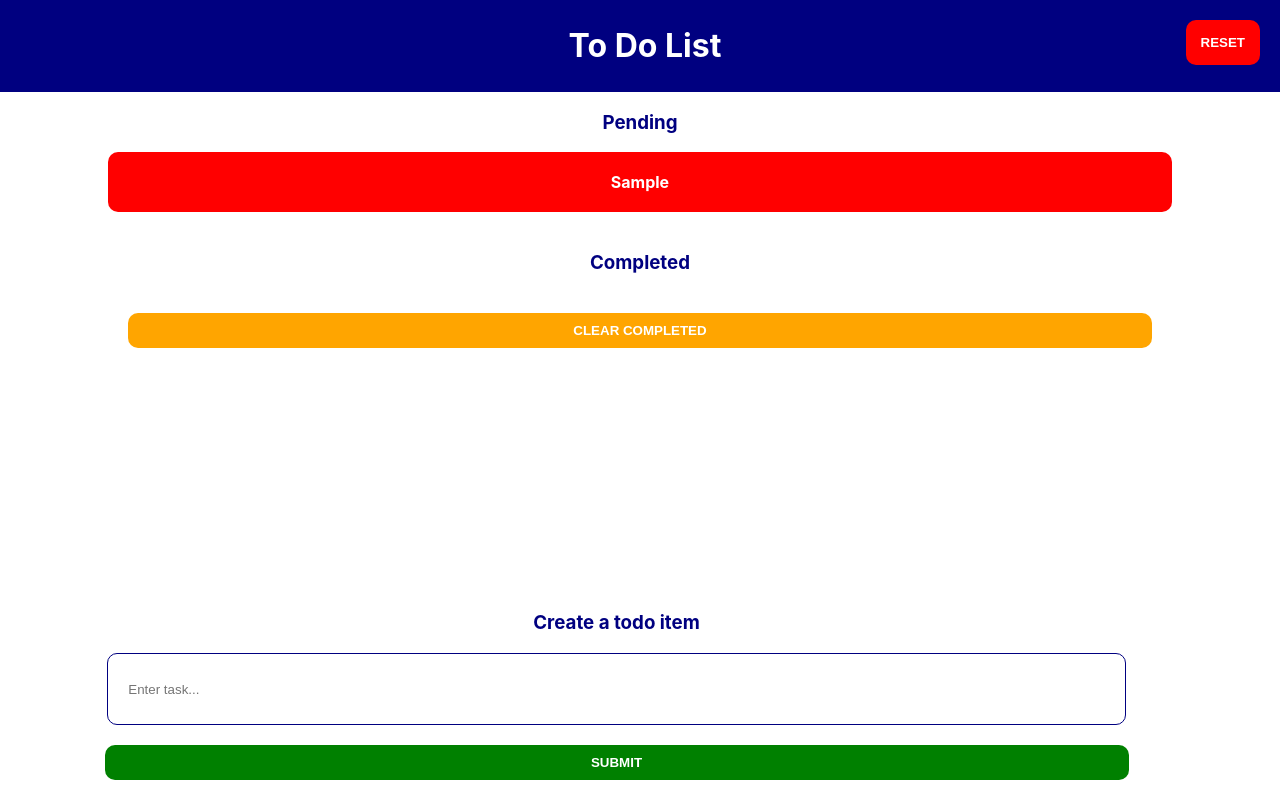
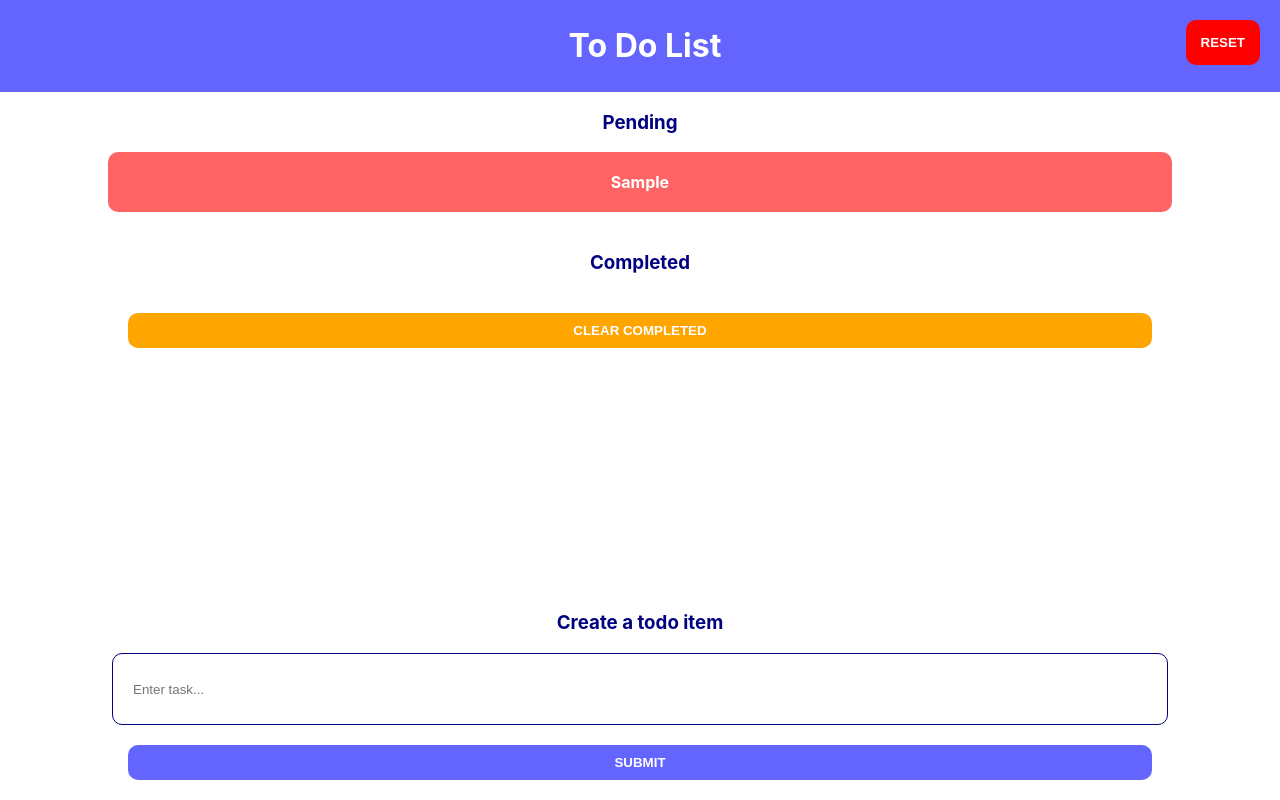
Before and after one commit to collinskoech11/TodoList, a React (Create React App) app: page / in a window 1280 px wide. Both pictures are taken after typing "Sample" into the empty fields and a click on the button "SUBMIT". Built offline with nearby package versions, Linux system fonts and the light colour scheme.

Commit message:
styling update

```diff
--- a/src/App.css
+++ b/src/App.css
@@ -3,7 +3,6 @@
   width: 100vw;
   overflow-x: hidden;
 }
-
 .App-logo {
   height: 40vmin;
   pointer-events: none;
@@ -40,7 +39,7 @@
 }
 .strike{
   width:80vw;
-  background-color:navy;
+  background-color:rgba(100,255,100);
   font-weight:bold;
   color:#fff;
   border-radius: 10px;
@@ -54,7 +53,7 @@
 }
 .todo{
   width:80vw;
-  background-color:rgba(255,0,0);
+  background-color:rgba(255,100,100);
   color:#fff;
   font-weight:bold;
   border-radius: 10px;
@@ -65,7 +64,7 @@
 .submit{
   width:80vw;
   margin: auto;
-  background-color:green;
+  background-color:rgba(100,100,255);
   text-transform: uppercase;
   color:white;
   font-weight:bold;
@@ -90,6 +89,7 @@
 .form{
   position: fixed;
   bottom: 20px;
+  width:100vw;
   text-align: center;
   background-color: #fff;
 }
@@ -123,7 +123,7 @@
 .header{
   width:100vw;
   height:auto;
-  background-color:navy;
+  background-color:rgba(100,100,255);
   padding:5px
 }
 .header h1{
```
